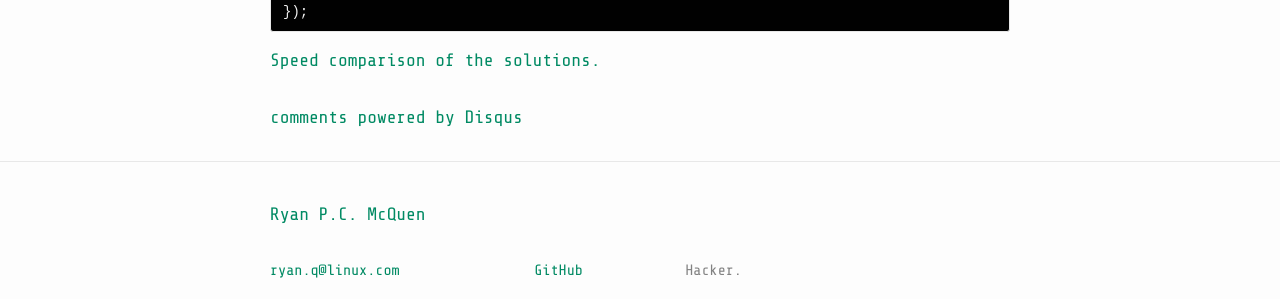
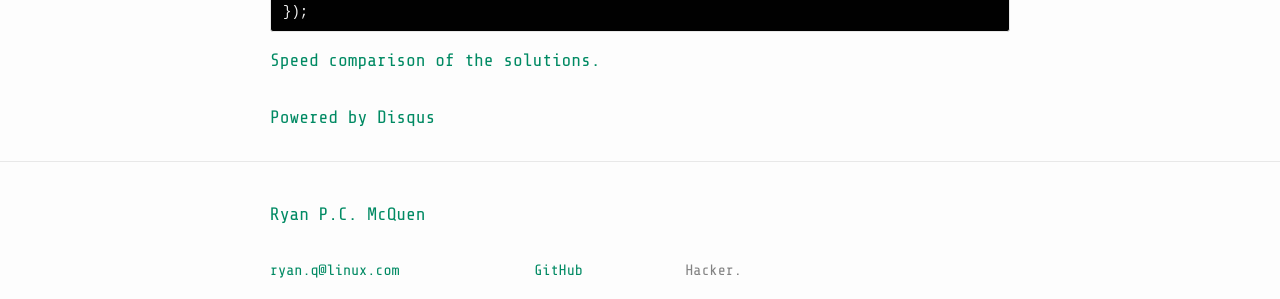
Before and after one commit to ryanpcmcquen/ryanpcmcquen.github.io, a Jekyll site: the page built from _posts/2015-10-20-normalize-element-heights.md, in a window 1280 px wide. Shown: the part 1221-1520 px from the top of the page. Built offline with Jekyll 4.4.1, drawn with Linux system fonts in a browser that asks for light colours; comment, search, counter and statistics services are not loaded.

Commit message:
remove redundant wording

```diff
--- a/_includes/disqus.html
+++ b/_includes/disqus.html
@@ -10,5 +10,5 @@ dsq.src = '//' + disqus_shortname + '.disqus.com/embed.js';
 (document.getElementsByTagName('head')[0] || document.getElementsByTagName('body')[0]).appendChild(dsq);
 })();
 </script>
-<noscript>Please enable JavaScript to view the <a href="https://disqus.com/?ref_noscript">comments powered by Disqus.</a></noscript>
-<a href="https://disqus.com" class="dsq-brlink">comments powered by <span class="logo-disqus">Disqus</span></a>
+<noscript>Please enable JavaScript to view the <a href="https://disqus.com/?ref_noscript">comments.</a></noscript>
+<a href="https://disqus.com" class="dsq-brlink">Powered by <span class="logo-disqus">Disqus</span></a>
```
